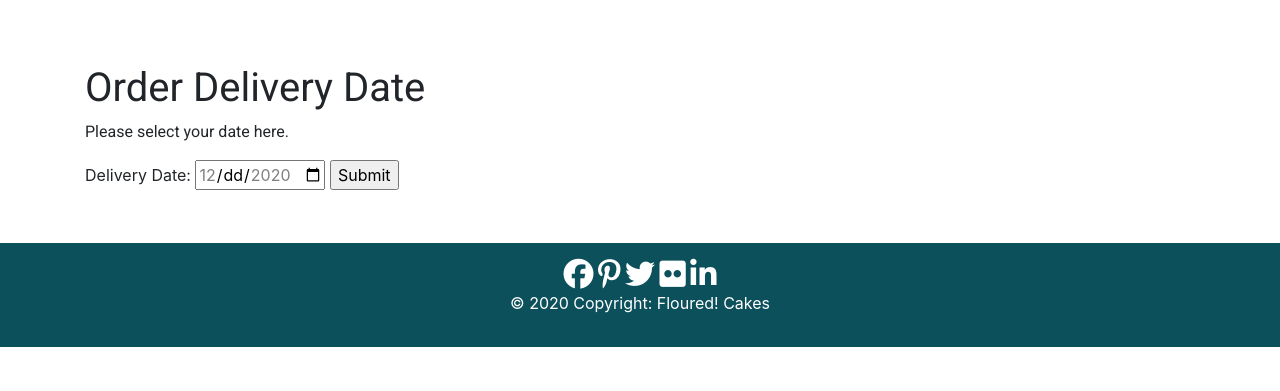
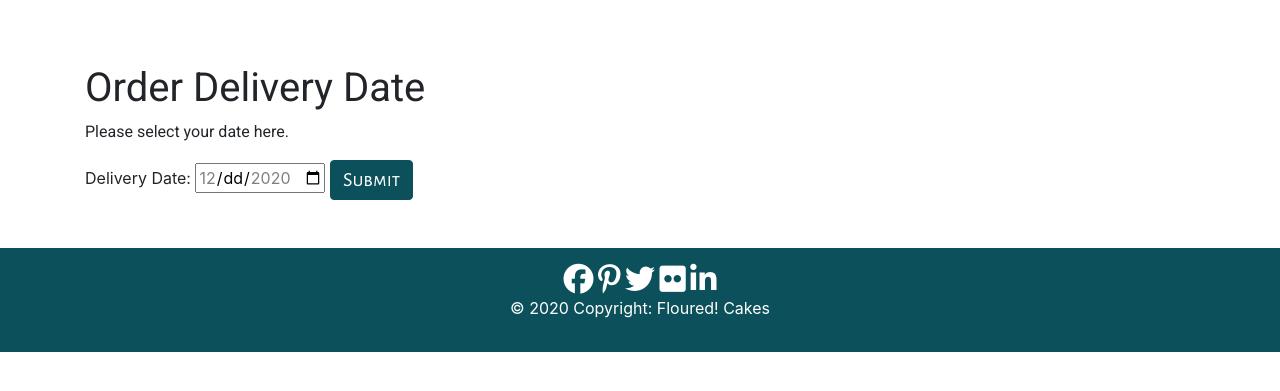
Before and after one commit to NianKiat/ICT2102Project, a PHP site: page /delivery.php in a window 1280 px wide. Shown: the part 56-447 px from the top of the page. Run offline with PHP 8.4, Linux system fonts and the light colour scheme; the visitor is signed in with stand-in values (Sample User, id 1); some libraries are stand-ins or nearby versions.

Commit message:
updated delivery page for admin and user

```diff
--- a/delivery.php
+++ b/delivery.php
@@ -40,7 +40,7 @@ include 'memberTraverseSecurity.php';
                        echo date('Y-m-d', strtotime($Date . ' + 14 days'));
                 ?>"
                        >
-                <input type="submit" name="submit">
+                <input type="submit" name="submit" class="btn button_forms btn-info">
             </form>
             <a style="color: red;">
                 <?php
@@ -80,7 +80,7 @@ include 'memberTraverseSecurity.php';
                             echo "<br>";
                             echo "Cakes has been successfully purchased, click here to see your delivery's date";
                             ?>
-                            <input type="button" value="Delivery" onclick="window.location.href = 'viewdelivery.php';">
+                            <input class="btn button_forms btn-info" type="button" value="Delivery" onclick="window.location.href = 'viewdelivery.php';">
                 <?php
 
                         }
--- a/deliveryedit.php
+++ b/deliveryedit.php
@@ -36,7 +36,7 @@ include 'memberTraverseSecurity.php';
                        echo date('Y-m-d', strtotime($Date . ' + 14 days'));
         ?>"
                        >
-                <input type="hidden" id="rowid" name="rowid" value="
+                <input  type="hidden" id="rowid" name="rowid" value="
                 <?php
                 if (isset($_POST['editdate'])) {
                     $rowid = $_POST['editdate'];
@@ -44,9 +44,9 @@ include 'memberTraverseSecurity.php';
                 }
                 ?>
                        ">
-                <input type="submit" name="submit">
+                <input class="btn button_forms btn-info" type="submit" name="submit">
                 <br>
-                <input type="button" value="Back" onclick="window.location.href = 'viewdelivery.php';">
+                <input class="btn button_forms btn-info" type="button" value="Back" onclick="window.location.href = 'viewdelivery.php';">
             </form>
             <a style="color: red;">
                 <?php
--- a/managedelivery.php
+++ b/managedelivery.php
@@ -79,7 +79,7 @@ INNER JOIN Floured.fmembers ON checkout.memberid = fmembers.memberid";
                                                          {
                                                              ?>
                                                          <td style="text-align:right;">
-                                                            <button name="deletedate" onclick="deleteAjax(<?php echo $field1id; ?>)">Delivered Cake</button>
+                                                            <button class="btn button_forms btn-info" name="deletedate" onclick="deleteAjax(<?php echo $field1id; ?>)">Delivered Cake</button>
                                                         </td>
                                                         <?php
                                                          }
--- a/viewdelivery.php
+++ b/viewdelivery.php
@@ -63,7 +63,7 @@ include 'memberTraverseSecurity.php';
                                             <td><?php echo $fielddate; ?></td>
                                             <td style="text-align:right;">
                                                 <form action="deliveryedit.php" method="POST">
-                                                    <button name="editdate" value="<?php echo $field1name; ?>" >Change date</button>
+                                                    <button class="btn button_forms btn-info" name="editdate" value="<?php echo $field1name; ?>" >Change date</button>
                                                 </form>
                                             </td>
         <!--                                                <td style="text-align:right;">
```
